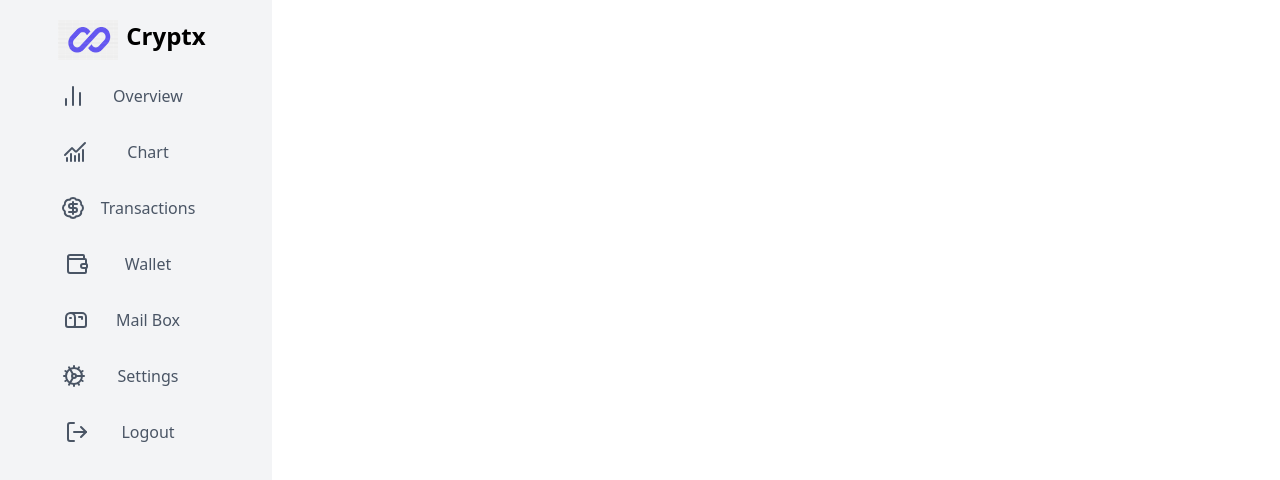
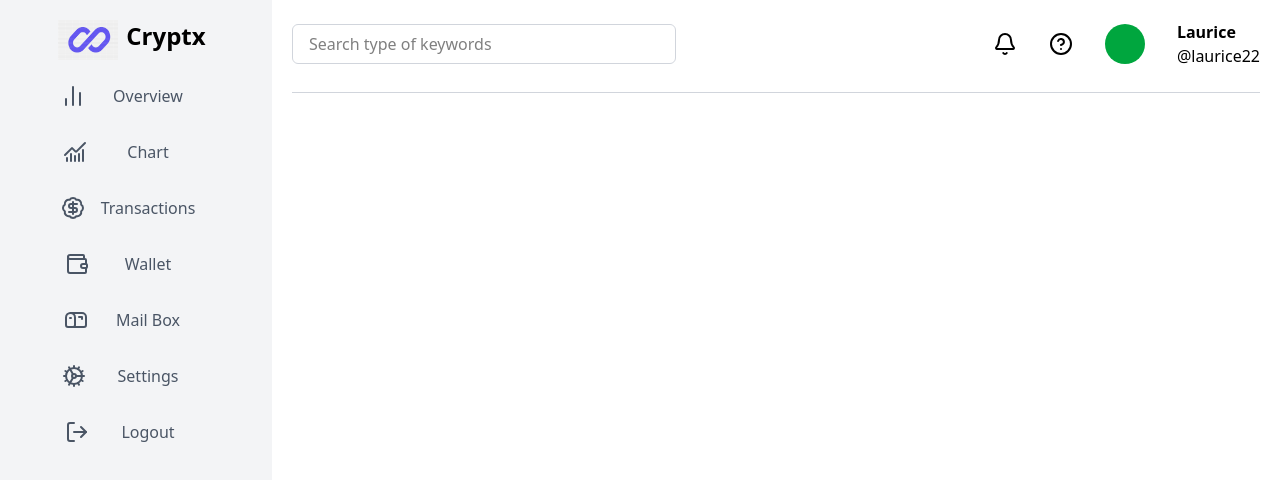
Before and after one commit to taylin1/Cryptx-Website1, a React (Vite) app in the folder cryptx-web/: page / in a window 1280 px wide. Shown: the top 480 px of the page. Built offline with nearby package versions, Linux system fonts and the light colour scheme.

Commit message:
Added Navbar

```diff
--- a/cryptx-web/src/App.jsx
+++ b/cryptx-web/src/App.jsx
@@ -1,11 +1,14 @@
 import './App.css'
 import Dashboard from './components/Dashboard'
+import NavBar from './components/NavBar'
 
 function App() {
 
   return (
     <>
-    <Dashboard/>
+     <NavBar/>
+     <Dashboard/>
+
     </>
   )
 }
--- a/cryptx-web/src/components/Dashboard.jsx
+++ b/cryptx-web/src/components/Dashboard.jsx
@@ -50,6 +50,8 @@ function Dashboard() {
                   <a href="#" className='px-8'>Logout</a>
                   </div>
 
+
+
            </div>
         </section>
    </div>
--- /dev/null
+++ b/cryptx-web/src/components/NavBar.jsx
@@ -0,0 +1,32 @@
+import React from 'react'
+
+function NavBar() {
+    return(
+ <>
+ {/*Navbar Container*/}
+ <nav className='fixed top-0 left-68 right-0 p-5'>
+    <div className='flex flex-wrap justify-between items-center h-10'>
+        {/*Search Bar*/}
+         <input type="text" id="text" placeholder='Search type of keywords' className='border border-gray-300 rounded-md w-sm p-4 h-10'></input>
+         <div className='flex items-center gap-8'>
+     <svg xmlns="http://www.w3.org/2000/svg" width="24" height="24" viewBox="0 0 24 24" fill="none" stroke="currentColor" stroke-width="2" stroke-linecap="round" stroke-linejoin="round" class="lucide lucide-bell-icon lucide-bell"><path d="M10.268 21a2 2 0 0 0 3.464 0"/><path d="M3.262 15.326A1 1 0 0 0 4 17h16a1 1 0 0 0 .74-1.673C19.41 13.956 18 12.499 18 8A6 6 0 0 0 6 8c0 4.499-1.411 5.956-2.738 7.326"/></svg>
+     <svg xmlns="http://www.w3.org/2000/svg" width="24" height="24" viewBox="0 0 24 24" fill="none" stroke="currentColor" stroke-width="2" stroke-linecap="round" stroke-linejoin="round" class="lucide lucide-circle-question-mark-icon lucide-circle-question-mark"><circle cx="12" cy="12" r="10"/><path d="M9.09 9a3 3 0 0 1 5.83 1c0 2-3 3-3 3"/><path d="M12 17h.01"/></svg>
+     <button className='w-10 h-10 rounded-full bg-green-600'></button>
+
+     <div>
+        {/*User Information*/}
+       <h4 className='font-bold'>Laurice</h4>
+       <p>@laurice22</p>
+     </div>
+     </div>
+     </div>
+
+    <hr className='border-gray-300 mt-8'></hr>
+</nav>
+
+ </>
+
+  );
+}
+
+export default NavBar;
```
